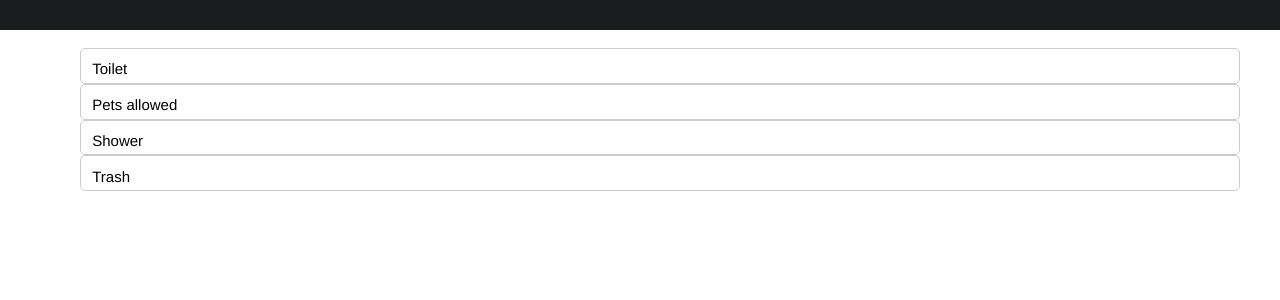
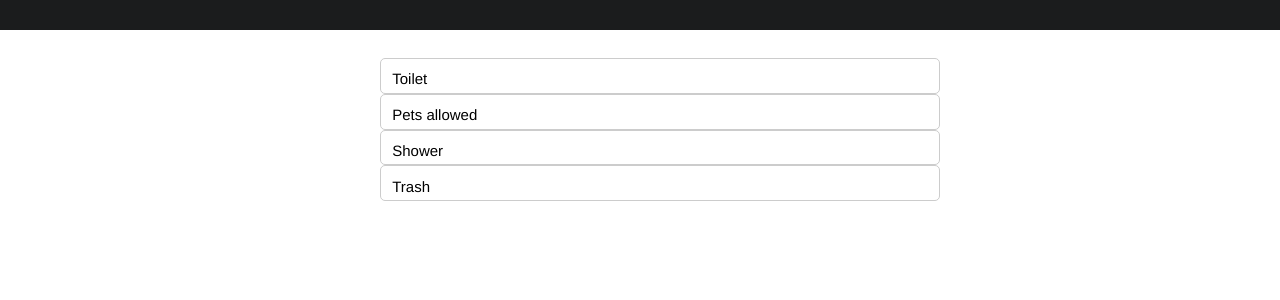
Before and after one commit to wwwidmer/hipcamp, a React app: page / in a window 1280 px wide. Shown: the top 300 px of the page. Built offline with nearby package versions, Linux system fonts and the light colour scheme; some icons are missing.

Commit message:
centering

```diff
--- a/package.json
+++ b/package.json
@@ -29,6 +29,7 @@
   },
   "dependencies": {
     "lodash": "^4.17.4",
+    "prop-types": "^15.6.0",
     "react": "^16.2.0",
     "react-dom": "^16.2.0",
     "semantic-ui-icon": "^2.2.12"
--- a/src/components/common/Page.js
+++ b/src/components/common/Page.js
@@ -1,17 +1,28 @@
 import React from 'react';
+import PropTypes from 'prop-types';
 
 import Header from './Header';
 
 class Page extends React.Component {
     render () {
+      const { loading } = this.props;
+
+      const loaderActive = loading ? 'loader-active': '';
 
       return (
         <div className="page">
           <Header />
-          <div className="content"> {this.props.children} </div>
+          <div className="content">
+            <div className={`${loaderActive}`} />
+            {this.props.children}
+          </div>
         </div>
       )
     }
 }
 
+Page.PropTypes = {
+  loading: PropTypes.bool
+}
+
 export default Page;
--- a/src/components/pages/campground/CampgroundPage.js
+++ b/src/components/pages/campground/CampgroundPage.js
@@ -24,7 +24,7 @@ class CampgroundPage extends React.Component {
       const { features, loading, campground } = this.state;
 
       return (
-        <Page>
+        <Page loading={loading}>
             <FeatureList features={features} />
         </Page>
       )
--- a/src/components/pages/campground/Feature.js
+++ b/src/components/pages/campground/Feature.js
@@ -1,5 +1,5 @@
 import React from 'react';
-
+import PropTypes from 'prop-types';
 
 class Feature extends React.Component {
     toggleSubfeatures() {
@@ -15,7 +15,7 @@ class Feature extends React.Component {
     }
 
     render () {
-        const { title, presence, subfeatures, key } = this.props;
+        const { title, presence, subfeatures } = this.props;
         const { hideSubfeatures } = this.state;
         var color = presence ? 'green' : 'red';
         var checked = presence ? 'checkmark icon': 'minus icon';
@@ -46,6 +46,12 @@ class Feature extends React.Component {
     }
 }
 
+Feature.propTypes = {
+  title: PropTypes.string.isRequired,
+  presence: PropTypes.bool,
+  subfeatures: PropTypes.array
+}
+
 class FeatureList extends React.Component {
 
   render () {
@@ -68,4 +74,10 @@ class FeatureList extends React.Component {
   }
 }
 
+FeatureList.proptype = {
+  features: PropTypes.array.isRequired,
+  subfeature: PropTypes.bool,
+  hidden: PropTypes.bool
+}
+
 export default FeatureList;
--- a/src/style.scss
+++ b/src/style.scss
@@ -9,6 +9,9 @@ $font-stack: Helvetica, sans-serif;
 
 .page {
   .content {
+    margin: auto;
+    width: 50%;
+    padding: 10px;
     display: grid;
     grid-template-columns: 3fr;
     grid-template-rows: minmax(1fr, 500px);
@@ -76,3 +79,19 @@ $font-stack: Helvetica, sans-serif;
     margin: 0;
     position: fixed;
 }
+
+
+@keyframes spin {
+    0% { transform: rotate(0deg); }
+    100% { transform: rotate(360deg); }
+}
+
+.loader-active {
+  margin: auto;
+  border: 5px solid #f3f3f3;
+  border-top: 5px solid #3498db;
+  border-radius: 50%;
+  width: 25px;
+  height: 25px;
+  animation: spin 2s linear infinite;
+}
```
Also changed, not shown: 1 other file (tests, documents, lock files or other folders).
